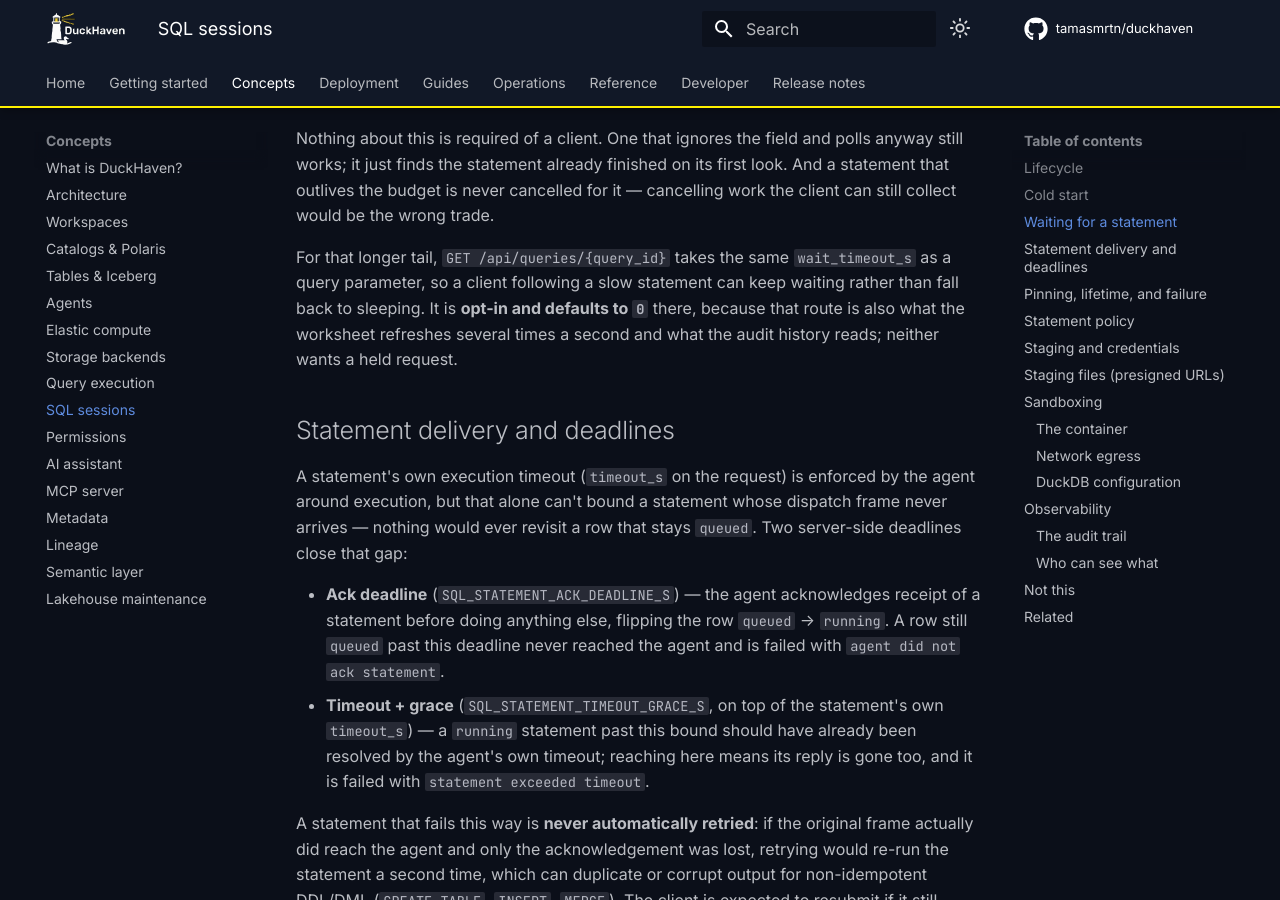
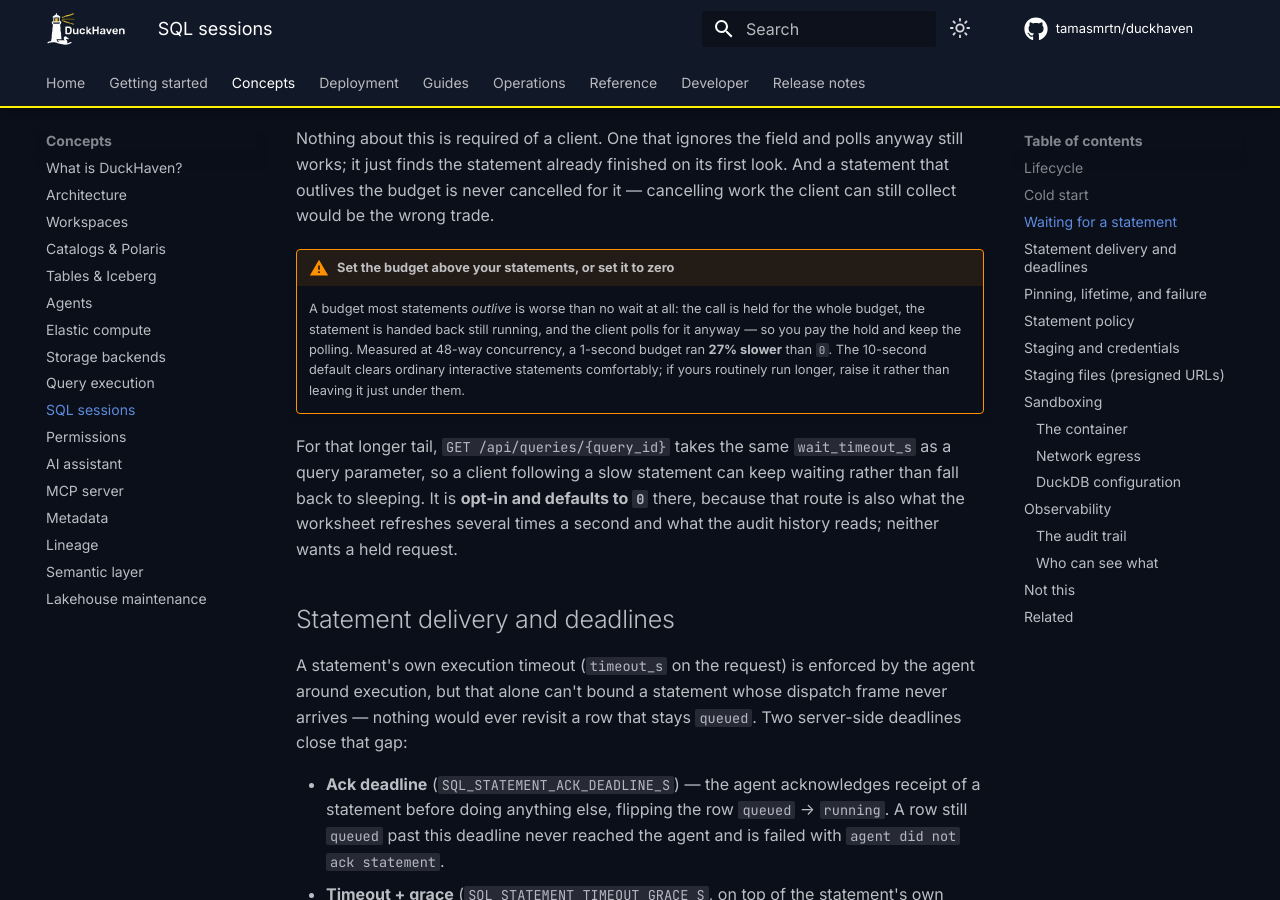
Before and after one commit to tamasmrtn/duckhaven, an MkDocs documentation site: the page built from docs/concepts/sql-sessions.md, in a window 1280 px wide and 900 px high, scrolled down 3256 px. Built offline with MkDocs 1.6.1 and Material for MkDocs 9.7.7, drawn with Linux system fonts in a browser that asks for light colours; comment, search, counter and statistics services are not loaded.

Commit message:
Warn that a wait shorter than the statements is worse than none
A budget most statements outlive costs the hold and keeps the polling: the call
is held for the whole budget, the statement comes back still running, and the
client polls for it anyway. Measured at 48-way concurrency, a 1s budget ran 27%
slower than disabling the wait outright.

Not obvious from the setting's description, and the failure is quiet -- it looks
like the wait simply not helping rather than actively costing -- so it is called
out on the setting and as an admonition on the concept page.

```diff
--- a/docs/concepts/sql-sessions.md
+++ b/docs/concepts/sql-sessions.md
@@ -113,6 +113,13 @@ Nothing about this is required of a client. One that ignores the field and polls
 it just finds the statement already finished on its first look. And a statement that outlives the
 budget is never cancelled for it — cancelling work the client can still collect would be the wrong
 trade.
+
+!!! warning "Set the budget above your statements, or set it to zero"
+    A budget most statements *outlive* is worse than no wait at all: the call is held for the
+    whole budget, the statement is handed back still running, and the client polls for it anyway
+    — so you pay the hold and keep the polling. Measured at 48-way concurrency, a 1-second budget
+    ran **27% slower** than `0`. The 10-second default clears ordinary interactive statements
+    comfortably; if yours routinely run longer, raise it rather than leaving it just under them.
 
 For that longer tail, `GET /api/queries/{query_id}` takes the same `wait_timeout_s` as a query
 parameter, so a client following a slow statement can keep waiting rather than fall back to
```
Also changed, not shown: docs/reference/configuration.md (+1 -1 lines).
